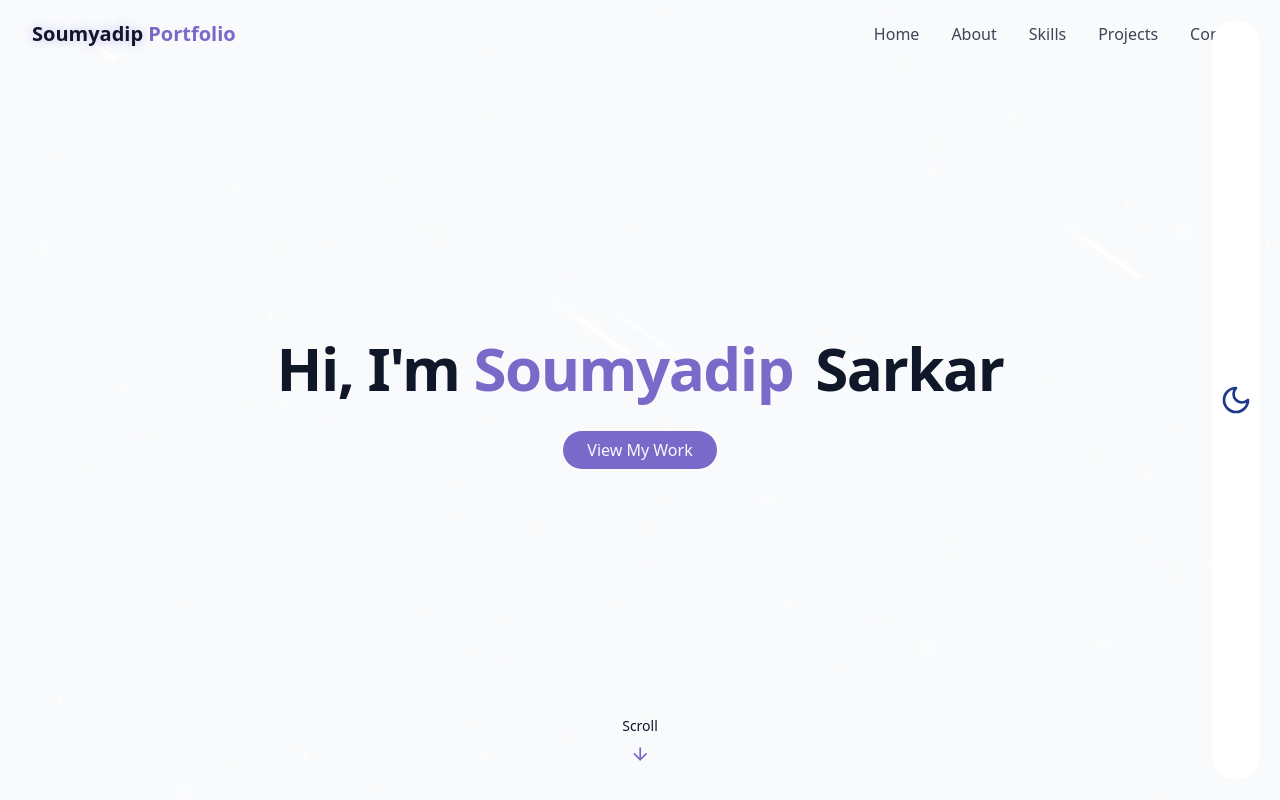
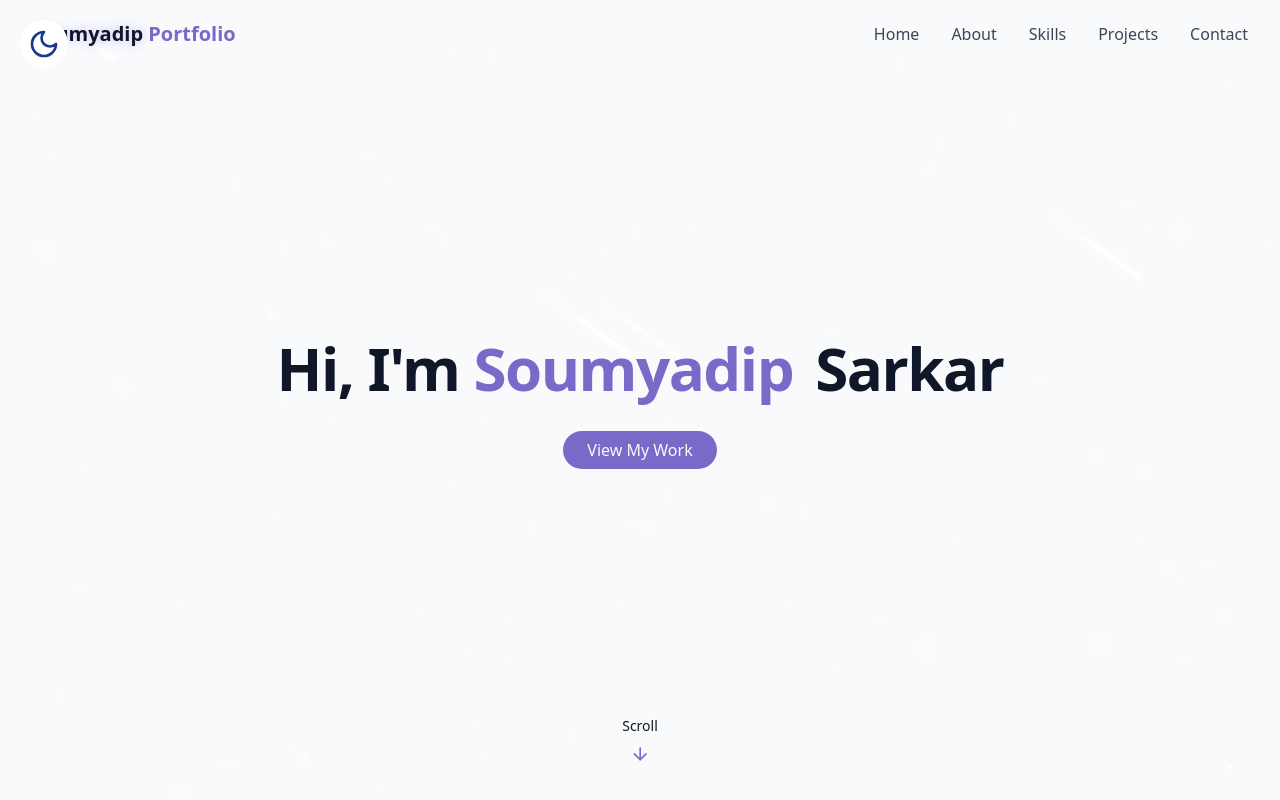
Before and after one commit to Soumyadip2003-AI/portfolio, a React (Vite) app: page / in a window 1280 px wide. Shown: the top 800 px of the page. Built offline with nearby package versions, Linux system fonts and the light colour scheme.

Commit message:
changess

```diff
--- a/src/components/ThemeToggle.jsx
+++ b/src/components/ThemeToggle.jsx
@@ -1,10 +1,14 @@
 import { Moon, Sun } from "lucide-react";
-import { useEffect, useState } from "react";
+import { useEffect, useState, useRef } from "react";
 import { cn } from "@/lib/utils";
 
 export const ThemeToggle = () => {
   const [isDarkMode, setIsDarkMode] = useState(false);
+  const [pos, setPos] = useState({ x: 20, y: 20 });
+  const draggingRef = useRef(false);
+  const offsetRef = useRef({ x: 0, y: 0 });
 
+  // Initialize theme
   useEffect(() => {
     const storedTheme = localStorage.getItem("theme");
     if (storedTheme === "dark") {
@@ -16,7 +20,36 @@ export const ThemeToggle = () => {
     }
   }, []);
 
-  const toggleTheme = () => {
+  // Handle dragging
+  useEffect(() => {
+    const handleMouseMove = (e) => {
+      if (draggingRef.current) {
+        setPos({ x: e.clientX - offsetRef.current.x, y: e.clientY - offsetRef.current.y });
+      }
+    };
+    const handleMouseUp = () => {
+      draggingRef.current = false;
+    };
+
+    document.addEventListener("mousemove", handleMouseMove);
+    document.addEventListener("mouseup", handleMouseUp);
+
+    return () => {
+      document.removeEventListener("mousemove", handleMouseMove);
+      document.removeEventListener("mouseup", handleMouseUp);
+    };
+  }, []);
+
+  const handleMouseDown = (e) => {
+    draggingRef.current = true;
+    offsetRef.current = {
+      x: e.clientX - pos.x,
+      y: e.clientY - pos.y,
+    };
+  };
+
+  const toggleTheme = (e) => {
+    e.stopPropagation();
     if (isDarkMode) {
       document.documentElement.classList.remove("dark");
       localStorage.setItem("theme", "light");
@@ -30,19 +63,18 @@ export const ThemeToggle = () => {
 
   return (
     <button
+      onMouseDown={handleMouseDown}
       onClick={toggleTheme}
+      style={{ position: "fixed", left: pos.x, top: pos.y }}
       className={cn(
-        "fixed z-50 p-2 rounded-full transition-colors duration-300 focus:outline-none",
-        // Position top-right on md and above, bottom-right on small screens
-        "md:top-5 md:right-5 top-auto right-5 bottom-5",
-        // Background and hover effects
+        "z-50 p-2 rounded-full transition-colors duration-300 focus:outline-none",
         "bg-white dark:bg-gray-800 hover:bg-gray-100 dark:hover:bg-gray-700"
       )}
     >
       {isDarkMode ? (
-        <Sun className={cn("transition-transform duration-300", "h-6 w-6 md:h-8 md:w-8 text-yellow-300")} />
+        <Sun className={cn("transition-transform duration-300 h-6 w-6 md:h-8 md:w-8 text-yellow-300")} />
       ) : (
-        <Moon className={cn("transition-transform duration-300", "h-6 w-6 md:h-8 md:w-8 text-blue-900 dark:text-blue-200")} />
+        <Moon className={cn("transition-transform duration-300 h-6 w-6 md:h-8 md:w-8 text-blue-900 dark:text-blue-200")} />
       )}
     </button>
   );
```
